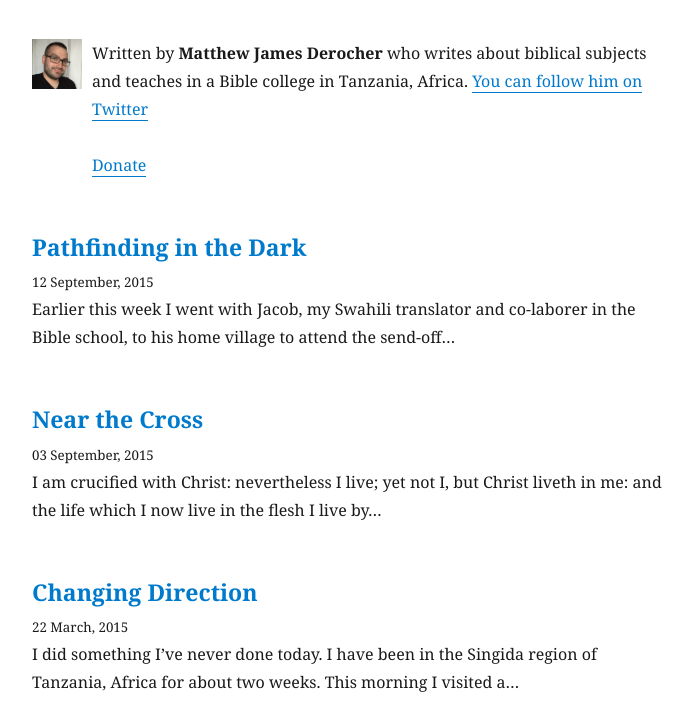
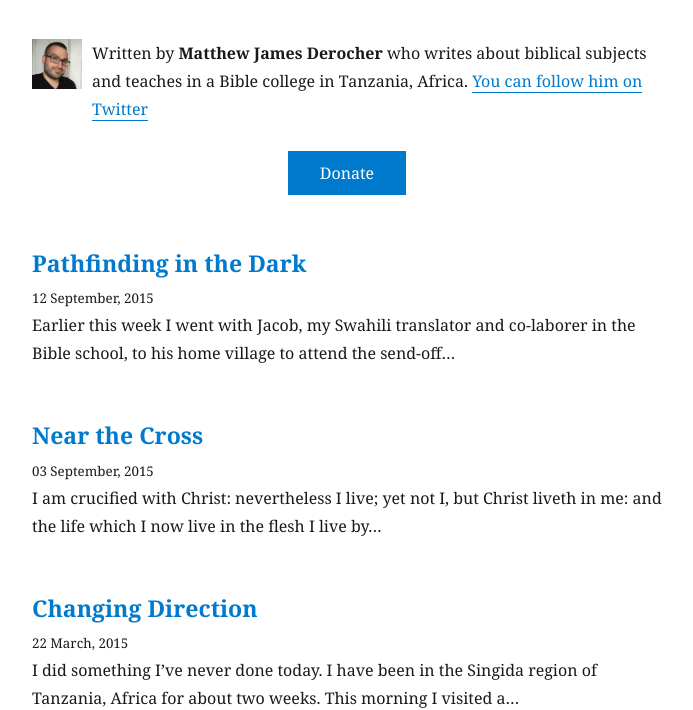
Before and after one commit to mjamesderocher/derocher-dot-me, a Gatsby site: page / in a window 1280 px wide. Shown: the part 115-825 px from the top of the page, without its empty margins (293-986 px from the left). Built offline with nearby package versions, Linux system fonts and the light colour scheme; Gatsby itself is replaced by a stand-in of ours; some packages are replaced by stand-ins of ours.

Commit message:
Updated donate button styles

```diff
--- a/src/components/Bio.js
+++ b/src/components/Bio.js
@@ -5,6 +5,7 @@ import profilePic from './profile-pic.jpg'
 class Bio extends React.Component {
   render() {
     return (
+      <div>
         <div style={{display: 'flex',}}>
         	<img
 	          src={profilePic}
@@ -15,15 +16,16 @@ class Bio extends React.Component {
 	            marginRight: '10px',
 	          }}
 	        />
-        <div>
 	        <p>
 	          Written by <strong>Matthew James Derocher</strong> who writes about biblical subjects and teaches in a Bible college in Tanzania, Africa.{' '}
 	          <a href="https://twitter.com/mjamesderocher">
 	            You can follow him on Twitter
 	          </a>
 	        </p>
+		</div>
 		<script src="https://donorbox.org/install-popup-button.js" type="text/javascript" defer></script>
-<a className="dbox-donation-button" href="https://donorbox.org/partner-with-me">Donate</a>
+		<div style={{width: '100%', textAlign: 'center',}}>
+			<a className="dbox-donation-button" style={{display: 'inline-block', backgroundColor: '#007acc', color: '#fff', textDecoration: 'none', padding: '.5rem 2rem',}} href="https://donorbox.org/partner-with-me">Donate</a>
       	</div>
       </div>
     )
```
Lines whose indentation alone changed are shown as unchanged.
